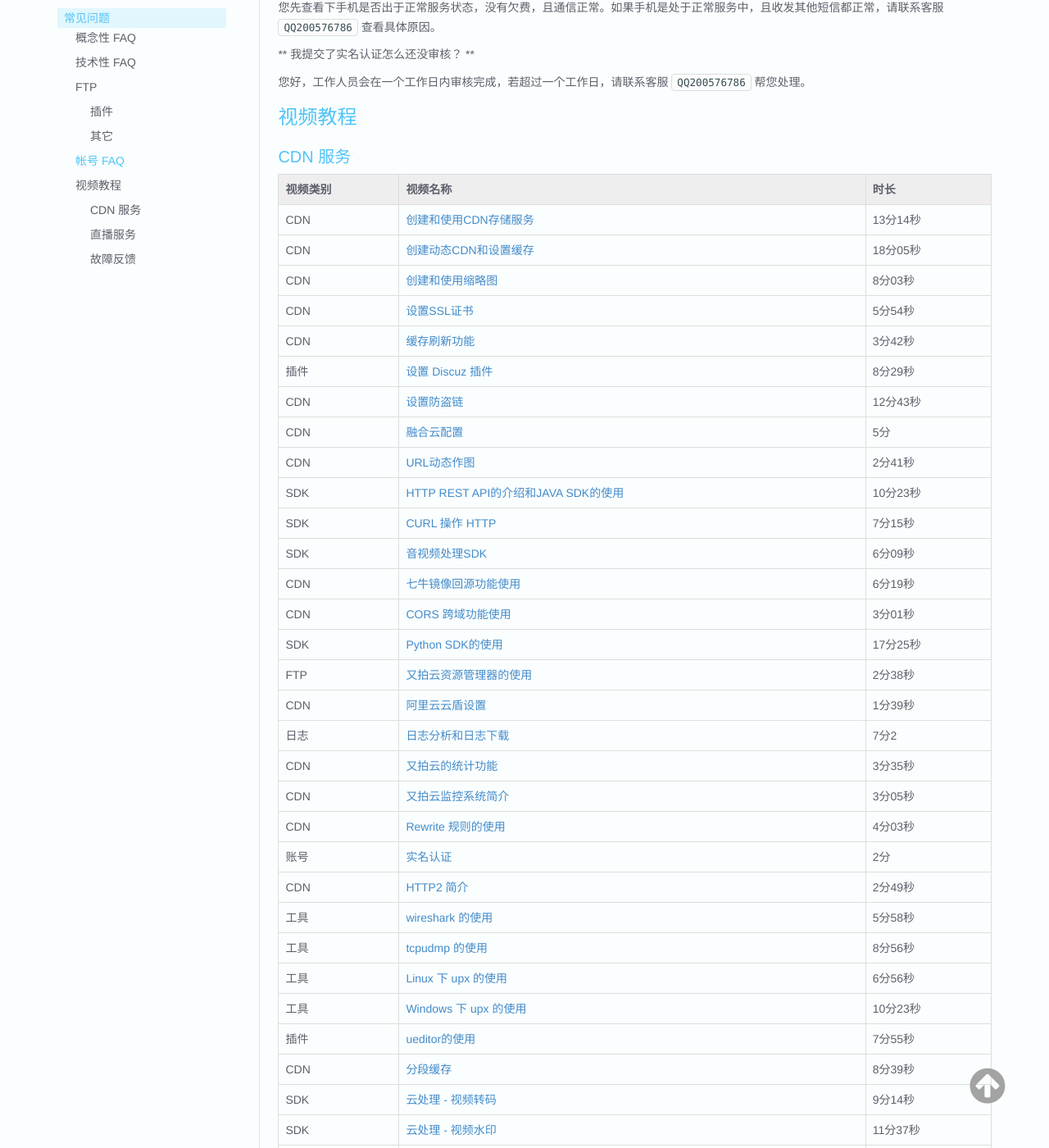
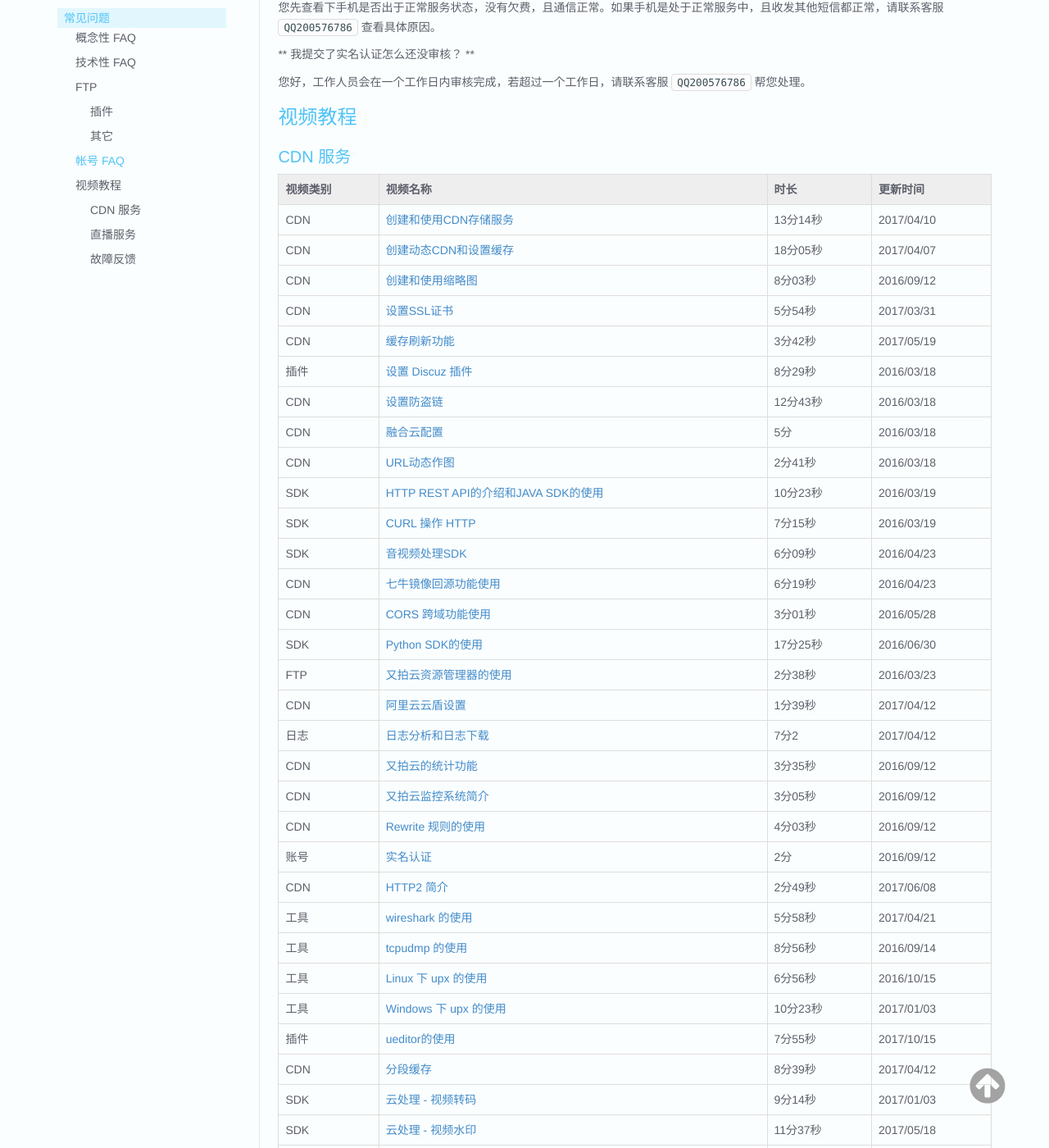
Before and after one commit to upyun/docs, an MkDocs documentation site: the page built from sources/faq/index.md, in a window 1280 px wide and 1400 px high, scrolled down 8596 px. Shown: the whole window at 82% size. Built offline with MkDocs 1.6.1, drawn with Linux system fonts in a browser that asks for light colours; old or Windows-style settings are respelled for this version of MkDocs; some of the changed text lies outside the part shown.

Commit message:
增加视频更新时间

```diff
--- a/sources/faq/index.md
+++ b/sources/faq/index.md
@@ -477,64 +477,65 @@ curl -T /local_img.jpg http://v0.api.upyun.com/bucket/img.jpg -u operator:operat
 
 ### CDN 服务
 
-| 视频类别 | 视频名称                                     | 时长     |
-| ---- | ---------------------------------------- | ------ |
-| CDN  | [创建和使用CDN存储服务](https://techs.b0.upaiyun.com/videos/cdnpage/create_cdn_and_use_storage_services.html) | 13分14秒  |
-| CDN  | [创建动态CDN和设置缓存](https://techs.b0.upaiyun.com/videos/cdnpage/create_dynamic_cdn_and_cache_setting.html) | 18分05秒 |
-| CDN  | [创建和使用缩略图](https://techs.b0.upaiyun.com/videos/cdnpage/Picture_processing.html) | 8分03秒  |
-| CDN  | [设置SSL证书](https://techs.b0.upaiyun.com/videos/cdnpage/ssl_setting.html) | 5分54秒  |
-| CDN  | [缓存刷新功能](https://techs.b0.upaiyun.com/videos/cdnpage/chache_Refresh.html) | 3分42秒  |
-| 插件   | [设置 Discuz 插件](https://techs.b0.upaiyun.com/videos/cdnpage/Discuz.html) | 8分29秒  |
-| CDN  | [设置防盗链](https://techs.b0.upaiyun.com/videos/cdnpage/Denyurl.html) | 12分43秒 |
-| CDN  | [融合云配置](https://techs.b0.upaiyun.com/videos/cdnpage/upyun_oss.html) | 5分     |
-| CDN  | [URL动态作图](https://techs.b0.upaiyun.com/videos/cdnpage/Dynamic_mapping.html) | 2分41秒  |
-| SDK  | [HTTP REST API的介绍和JAVA SDK的使用](https://techs.b0.upaiyun.com/videos/cdnpage/http_rest_api_and_javasdk.html) | 10分23秒 |
-| SDK  | [CURL 操作 HTTP](https://techs.b0.upaiyun.com/videos/cdnpage/curl_http_rest_api.html) | 7分15秒  |
-| SDK  | [音视频处理SDK](https://techs.b0.upaiyun.com/videos/cdnpage/av-pretreatment-php-sdk.html) | 6分09秒  |
-| CDN  | [七牛镜像回源功能使用](https://techs.b0.upaiyun.com/videos/cdnpage/qiuniuoraliossmirror.html) | 6分19秒  |
-| CDN  | [CORS 跨域功能使用](https://techs.b0.upaiyun.com/videos/cdnpage/CORS.html) | 3分01秒  |
-| SDK  | [Python SDK的使用 ](https://techs.b0.upaiyun.com/videos/cdnpage/Python_Sdk.html) | 17分25秒 |
-| FTP  | [又拍云资源管理器的使用](https://techs.b0.upaiyun.com/videos/cdnpage/upyun_manager.html) | 2分38秒  |
-| CDN  | [阿里云云盾设置](https://techs.b0.upaiyun.com/videos/cdnpage/yundun.html) | 1分39秒  |
-| 日志   | [日志分析和日志下载](https://techs.b0.upaiyun.com/videos/cdnpage/upyunlog.html)                    | 7分2    |
-| CDN  | [又拍云的统计功能](https://techs.b0.upaiyun.com/videos/cdnpage/upyuncount.html) | 3分35秒  |
-| CDN  | [又拍云监控系统简介](https://techs.b0.upaiyun.com/videos/cdnpage/jiankong.html) | 3分05秒  |
-| CDN  | [ Rewrite 规则的使用](https://techs.b0.upaiyun.com/videos/cdnpage/rewrite.html) | 4分03秒  |
-| 账号   | [实名认证](https://techs.b0.upaiyun.com/videos/cdnpage/gerenrenzheng.html) | 2分     |
-| CDN |[ HTTP2 简介](https://techs.b0.upaiyun.com/videos/cdnpage/HTTP2.html)|2分49秒|
-|工具|[ wireshark 的使用](https://techs.b0.upaiyun.com/videos/cdnpage/wireshark.html)|5分58秒|
-|工具|[ tcpudmp 的使用](https://techs.b0.upaiyun.com/videos/cdnpage/tcpdump.html)|8分56秒|
-|工具|[ Linux 下 upx 的使用](https://techs.b0.upaiyun.com/videos/cdnpage/upx.html)|6分56秒|
-|工具|[ Windows 下 upx 的使用](https://techs.b0.upaiyun.com/videos/cdnpage/winupx.html)|10分23秒|
-|插件|[ueditor的使用](https://techs.b0.upaiyun.com/videos/cdnpage/ueditor.html)|7分55秒|
-| CDN |[分段缓存](https://techs.b0.upaiyun.com/videos/cdnpage/fenduan.html)|8分39秒|
-| SDK |[云处理 - 视频转码](https://techs.b0.upaiyun.com/videos/cdnpage/format_videos.html)|9分14秒|
-| SDK   | [ 云处理 - 视频水印](https://techs.b0.upaiyun.com/videos/cdnpage/watermark.html) | 11分37秒  |
-| SDK   | [ 云处理 - 音频转码](https://techs.b0.upaiyun.com/videos/cdnpage/audio.html) | 3分37秒  |
-| SDK   | [ 云处理 - 压缩和解压缩](https://techs.b0.upaiyun.com/videos/cdnpage/yasuo.html) | 3分44秒  |
-| CDN   | [ rewrite 规则详解 ](https://techs.b0.upaiyun.com/videos/cdnpage/rewrite_h.html) | 38分37秒  |
-| 插件   | [wordpress 插件使用](https://techs.b0.upaiyun.com/videos/cdnpage/wp.html) | 1分54秒  |
+| 视频类别 | 视频名称                                     | 时长     | 更新时间 |
+| ---- | ---------------------------------------- | ------ |------ |
+| CDN  | [创建和使用CDN存储服务](https://techs.b0.upaiyun.com/videos/cdnpage/create_cdn_and_use_storage_services.html) | 13分14秒  | 2017/04/10|
+| CDN  | [创建动态CDN和设置缓存](https://techs.b0.upaiyun.com/videos/cdnpage/create_dynamic_cdn_and_cache_setting.html) | 18分05秒 | 2017/04/07|
+| CDN  | [创建和使用缩略图](https://techs.b0.upaiyun.com/videos/cdnpage/Picture_processing.html) | 8分03秒  | 2016/09/12|
+| CDN  | [设置SSL证书](https://techs.b0.upaiyun.com/videos/cdnpage/ssl_setting.html) | 5分54秒  | 2017/03/31|
+| CDN  | [缓存刷新功能](https://techs.b0.upaiyun.com/videos/cdnpage/chache_Refresh.html) | 3分42秒  | 2017/05/19|
+| 插件   | [设置 Discuz 插件](https://techs.b0.upaiyun.com/videos/cdnpage/Discuz.html) | 8分29秒  |2016/03/18|
+| CDN  | [设置防盗链](https://techs.b0.upaiyun.com/videos/cdnpage/Denyurl.html) | 12分43秒 | 2016/03/18|
+| CDN  | [融合云配置](https://techs.b0.upaiyun.com/videos/cdnpage/upyun_oss.html) | 5分     |2016/03/18|
+| CDN  | [URL动态作图](https://techs.b0.upaiyun.com/videos/cdnpage/Dynamic_mapping.html) | 2分41秒  | 2016/03/18|
+| SDK  | [HTTP REST API的介绍和JAVA SDK的使用](https://techs.b0.upaiyun.com/videos/cdnpage/http_rest_api_and_javasdk.html) | 10分23秒 |2016/03/19|
+| SDK  | [CURL 操作 HTTP](https://techs.b0.upaiyun.com/videos/cdnpage/curl_http_rest_api.html) | 7分15秒  |2016/03/19 |
+| SDK  | [音视频处理SDK](https://techs.b0.upaiyun.com/videos/cdnpage/av-pretreatment-php-sdk.html) | 6分09秒  | 2016/04/23|
+| CDN  | [七牛镜像回源功能使用](https://techs.b0.upaiyun.com/videos/cdnpage/qiuniuoraliossmirror.html) | 6分19秒  | 2016/04/23|
+| CDN  | [CORS 跨域功能使用](https://techs.b0.upaiyun.com/videos/cdnpage/CORS.html) | 3分01秒  |2016/05/28|
+| SDK  | [Python SDK的使用 ](https://techs.b0.upaiyun.com/videos/cdnpage/Python_Sdk.html) | 17分25秒 | 2016/06/30|
+| FTP  | [又拍云资源管理器的使用](https://techs.b0.upaiyun.com/videos/cdnpage/upyun_manager.html) | 2分38秒  | 2016/03/23|
+| CDN  | [阿里云云盾设置](https://techs.b0.upaiyun.com/videos/cdnpage/yundun.html) | 1分39秒  | 2017/04/12|
+| 日志   | [日志分析和日志下载](https://techs.b0.upaiyun.com/videos/cdnpage/upyunlog.html)| 7分2    | 2017/04/12|
+| CDN  | [又拍云的统计功能](https://techs.b0.upaiyun.com/videos/cdnpage/upyuncount.html) | 3分35秒  | 2016/09/12|
+| CDN  | [又拍云监控系统简介](https://techs.b0.upaiyun.com/videos/cdnpage/jiankong.html) | 3分05秒  | 2016/09/12|
+| CDN  | [ Rewrite 规则的使用](https://techs.b0.upaiyun.com/videos/cdnpage/rewrite.html) | 4分03秒  | 2016/09/12|
+| 账号   | [实名认证](https://techs.b0.upaiyun.com/videos/cdnpage/gerenrenzheng.html) | 2分     |2016/09/12|
+| CDN |[ HTTP2 简介](https://techs.b0.upaiyun.com/videos/cdnpage/HTTP2.html)|2分49秒|2017/06/08|
+|工具|[ wireshark 的使用](https://techs.b0.upaiyun.com/videos/cdnpage/wireshark.html)|5分58秒| 2017/04/21|
+|工具|[ tcpudmp 的使用](https://techs.b0.upaiyun.com/videos/cdnpage/tcpdump.html)|8分56秒|2016/09/14|
+|工具|[ Linux 下 upx 的使用](https://techs.b0.upaiyun.com/videos/cdnpage/upx.html)|6分56秒| 2016/10/15|
+|工具|[ Windows 下 upx 的使用](https://techs.b0.upaiyun.com/videos/cdnpage/winupx.html)|10分23秒| 2017/01/03|
+|插件|[ueditor的使用](https://techs.b0.upaiyun.com/videos/cdnpage/ueditor.html)|7分55秒|2017/10/15|
+| CDN |[分段缓存](https://techs.b0.upaiyun.com/videos/cdnpage/fenduan.html)|8分39秒| 2017/04/12|
+| SDK |[云处理 - 视频转码](https://techs.b0.upaiyun.com/videos/cdnpage/format_videos.html)|9分14秒| 2017/01/03|
+| SDK   | [ 云处理 - 视频水印](https://techs.b0.upaiyun.com/videos/cdnpage/watermark.html) | 11分37秒  |2017/05/18 |
+| SDK   | [ 云处理 - 音频转码](https://techs.b0.upaiyun.com/videos/cdnpage/audio.html) | 3分37秒  |2017/03/03|
+| SDK   | [ 云处理 - 压缩和解压缩](https://techs.b0.upaiyun.com/videos/cdnpage/yasuo.html) | 3分44秒  | 2017/05/18|
+| CDN   | [ rewrite 规则详解 ](https://techs.b0.upaiyun.com/videos/cdnpage/rewrite_h.html) | 38分37秒  | 2017/05/11|
+| 插件   | [wordpress 插件使用](https://techs.b0.upaiyun.com/videos/cdnpage/wp.html) | 1分54秒  | 2017/05/22|
+|CDN|[图片鉴黄](https://techs.b0.upaiyun.com/videos/cdnpage/nrsh.html)|5分|2017/05/19 |
 
 
 ### 直播服务
 
-| 视频类别 | 视频名称                                     | 时长     |
-| ---- | ---------------------------------------- | ------ |
-| 直播   | [创建和使用又拍云自主源站的直播服务](https://techs.b0.upaiyun.com/videos/cdnpage/upyunzb1.html) | 10分    |
-| 直播   | [创建和使用自主源直播服务](https://techs.b0.upaiyun.com/videos/cdnpage/upyunzzzb.html) | 4分51秒  |
-| 直播   | [直播转码和录制](https://techs.b0.upaiyun.com/videos/cdnpage/zb-format.html) | 10分23秒 |
-| 直播   | [安卓拉流播放器使用指南](https://techs.b0.upaiyun.com/videos/cdnpage/andriod-player-sdk.html) | 3分32秒  |
-| 直播   | [直播防盗链的使用](https://techs.b0.upaiyun.com/videos/cdnpage/live_push_token.html) | 6分54秒  |
-| 直播   | [流管控和流回调](https://techs.b0.upaiyun.com/videos/cdnpage/stream_control.html) | 9分37秒  |
-| 直播   | [直播截图功能](https://techs.b0.upaiyun.com/videos/cdnpage/zbjt.html) | 1分54秒  |
+| 视频类别 | 视频名称                                     | 时长     | 更新时间|
+| ---- | ---------------------------------------- | ------ |------ |
+| 直播   | [创建和使用又拍云自主源站的直播服务](https://techs.b0.upaiyun.com/videos/cdnpage/upyunzb1.html) | 10分    | 2016/08/03|
+| 直播   | [创建和使用自主源直播服务](https://techs.b0.upaiyun.com/videos/cdnpage/upyunzzzb.html) | 4分51秒  | 2016/08/03|
+| 直播   | [直播转码和录制](https://techs.b0.upaiyun.com/videos/cdnpage/zb-format.html) | 10分23秒 | 2016/09/28|
+| 直播   | [安卓拉流播放器使用指南](https://techs.b0.upaiyun.com/videos/cdnpage/andriod-player-sdk.html) | 3分32秒  | 2016/09/29|
+| 直播   | [直播防盗链的使用](https://techs.b0.upaiyun.com/videos/cdnpage/live_push_token.html) | 6分54秒  | 2016/10/15|
+| 直播   | [流管控和流回调](https://techs.b0.upaiyun.com/videos/cdnpage/stream_control.html) | 9分37秒  | 2017/04/14|
+| 直播   | [直播截图功能](https://techs.b0.upaiyun.com/videos/cdnpage/zbjt.html) | 1分54秒  | 2017/05/18|
 
 
 
 ### 故障反馈
 
-| 视频类别 | 视频名称                                     | 时长     |
-| ---- | ---------------------------------------- | ------ |
-| 工具   | [ PC 端故障反馈视频教程](https://techs.b0.upaiyun.com/videos/cdnpage/pc.html) | 10分    |
-| 工具   | [ Android 故障反馈视频教程](https://techs.b0.upaiyun.com/videos/cdnpage/mobile.html) | 4分51秒  |
-| 工具   | [ iOS 故障反馈视频教程](https://techs.b0.upaiyun.com/videos/cdnpage/iphone.html) | 4分51秒  |
-| 工具   | [  DNS 的修改 ](https://techs.b0.upaiyun.com/videos/cdnpage/dns.html) | 11分37秒  |
+| 视频类别 | 视频名称                                     | 时长     | 更新时间|
+| ---- | ---------------------------------------- | ------ |------ |
+| 工具   | [ PC 端故障反馈视频教程](https://techs.b0.upaiyun.com/videos/cdnpage/pc.html) | 10分    | 2016/10/21|
+| 工具   | [ Android 故障反馈视频教程](https://techs.b0.upaiyun.com/videos/cdnpage/mobile.html) | 4分51秒  | 2016/10/21|
+| 工具   | [ iOS 故障反馈视频教程](https://techs.b0.upaiyun.com/videos/cdnpage/iphone.html) | 4分51秒  | 2017/01/01|
+| 工具   | [  DNS 的修改 ](https://techs.b0.upaiyun.com/videos/cdnpage/dns.html) | 11分37秒  | 2017/04/21|
```
